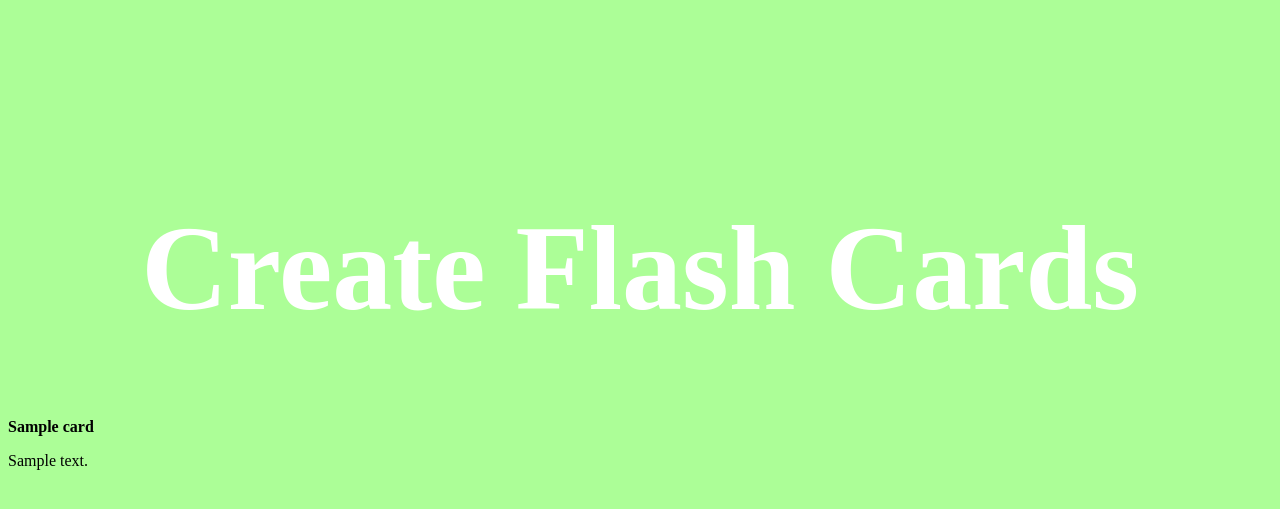
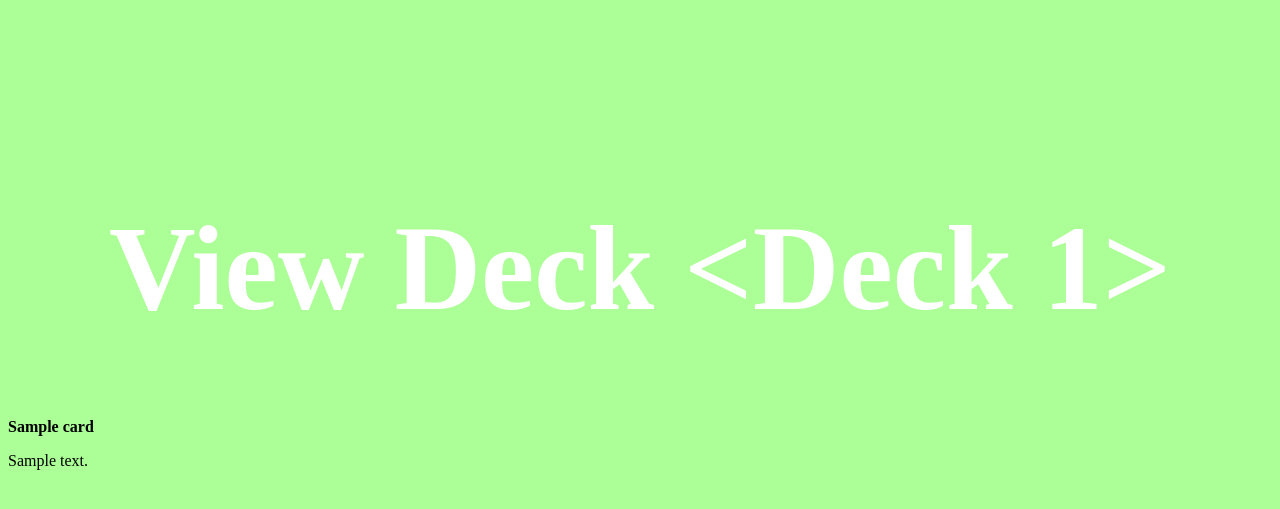
Before and after one commit to MichaelVanderputten/ControlHacks, a Flask app: template templates/flashCards/view_deck.html in a window 1280 px wide. Shown: the part 60-569 px from the top of the page. Run offline with Flask 3, Linux system fonts and the light colour scheme; the template is opened without the code that fills it: values that come from a table or form of the project are taken from there, others are empty; tables that the repository leaves empty hold one stand-in row (values such as "Sample post").

Commit message:
got view deck to work

```diff
--- a/app/flashCards/views.py
+++ b/app/flashCards/views.py
@@ -33,8 +33,8 @@ def home():
 @login_required
 def view_Deck(deck_id):
    deck = Deck.query.get_or_404(deck_id)
-   flashcards = deck.flashCard
-   return render_template('view_deck.html', deck=deck, flashcards=flashcards)# use this to diplay the correct set of flash cards
+   flashcards = deck.flash_cards
+   return render_template('flashCards/view_deck.html', deck=deck, flashcards=flashcards)# use this to diplay the correct set of flash cards
 
 
 
--- a/templates/flashCards/view_deck.html
+++ b/templates/flashCards/view_deck.html
@@ -8,7 +8,7 @@
 
 
 {% block body %}
-    <h1 style= "margin-top: 200px; text-shadow: 50px, 50px, 65px, #000000;">Create Flash Cards</h1>
+    <h1 style= "margin-top: 200px; text-shadow: 50px, 50px, 65px, #000000;">View Deck {{ deck }}</h1>
 
    {% for flashCard in flashcards %}
 
@@ -20,26 +20,5 @@
 {% endblock body %}
 
 {% block scripts %}
-<script>
-    // This may not work; I haven't tested it yet. We need basically all the functions before we can test
-    document.addEventListener("DOMContentLoaded", function() {
-        const numCardsField = document.querySelector("input[name='num_cards']");
-        const dynamicCardFields = document.getElementById("dynamic_card_fields");
 
-        function createCardFields(num) {
-            dynamicCardFields.innerHTML = "";
-            for (let i = 1; i <= num; i++) {
-                dynamicCardFields.innerHTML += `
-                    <p>Question ${i}<br><input type="text" name="question${i}" size="50"></p>
-                    <p>Answer ${i}<br><input type="text" name="answer${i}" size="50"></p>
-                `;
-            }
-        }
-
-        numCardsField.addEventListener("input", function() {
-            const num = parseInt(this.value);
-            createCardFields(num);
-        });
-    });
-</script>
 {% endblock scripts %}
```
